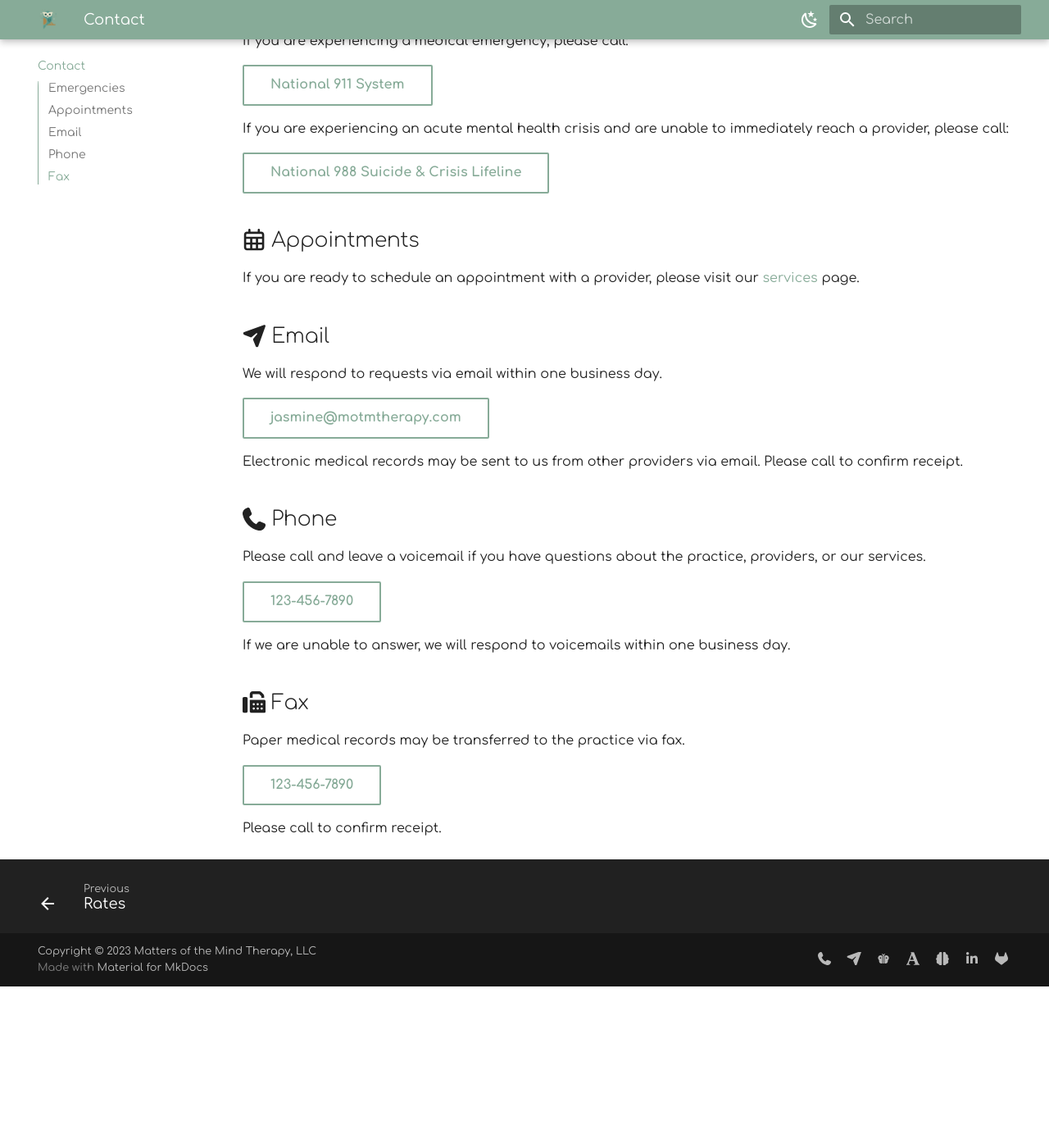
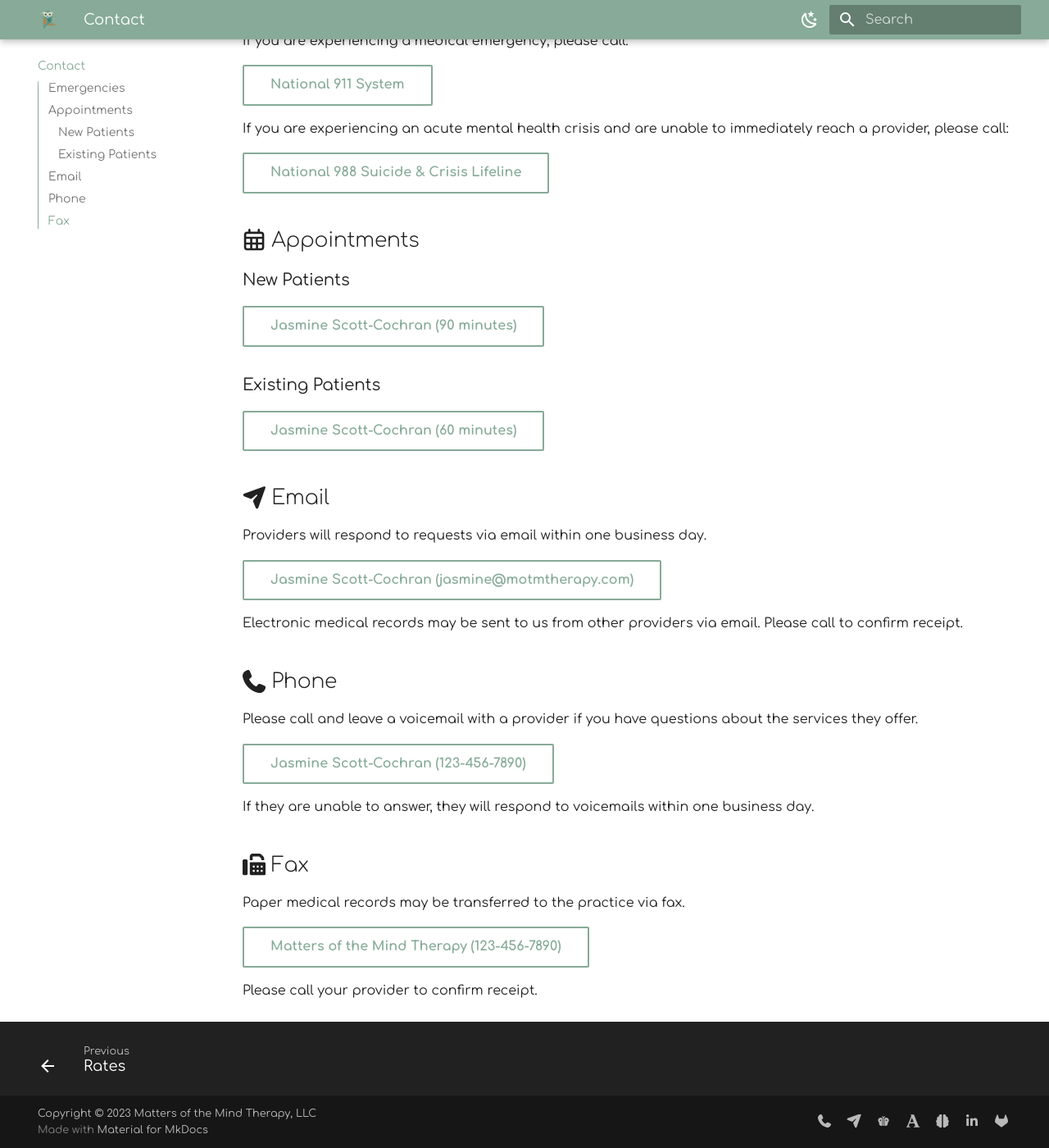
Before and after one commit to motm-therapy/website, an MkDocs documentation site: the page built from docs/contact.md, in a window 1280 px wide and 1400 px high, scrolled down 241 px. Shown: the whole window at 82% size. Built offline with MkDocs 1.6.1 and Material for MkDocs 9.7.7, drawn with Linux system fonts in a browser that asks for light colours; before the commit the page ends 1444 px from its top, so only the background shows below that.

Commit message:
Update contact.md

```diff
--- a/docs/contact.md
+++ b/docs/contact.md
@@ -13,28 +13,34 @@ please call:
 
 ## :fontawesome-regular-calendar-days: Appointments
 
-If you are ready to schedule an appointment with a provider, please visit our [services](services.md) page.
+### New Patients
+
+[Jasmine Scott-Cochran (90 minutes)](https://google.com){ .md-button }
+
+### Existing Patients
+
+[Jasmine Scott-Cochran (60 minutes)](https://google.com){ .md-button }
 
 ## :fontawesome-solid-paper-plane: Email
 
-We will respond to requests via email within one business day.
+Providers will respond to requests via email within one business day.
 
-[jasmine@motmtherapy.com](mailto:jasmine@motmtherapy.com){ .md-button }
+[Jasmine Scott-Cochran (jasmine@motmtherapy.com)](mailto:jasmine@motmtherapy.com){ .md-button }
 
 Electronic medical records may be sent to us from other providers via email. Please call to confirm receipt.
 
 ## :fontawesome-solid-phone: Phone
 
-Please call and leave a voicemail if you have questions about the practice, providers, or our services.
+Please call and leave a voicemail with a provider if you have questions about the services they offer.
 
-[123-456-7890](tel:1234567890){ .md-button }
+[Jasmine Scott-Cochran (123-456-7890)](tel:1234567890){ .md-button }
 
-If we are unable to answer, we will respond to voicemails within one business day.
+If they are unable to answer, they will respond to voicemails within one business day.
 
 ## :fontawesome-solid-fax: Fax
 
 Paper medical records may be transferred to the practice via fax.
 
-[123-456-7890](tel:1234567890){ .md-button }
+[Matters of the Mind Therapy (123-456-7890)](tel:1234567890){ .md-button }
 
-Please call to confirm receipt.
+Please call your provider to confirm receipt.
```
